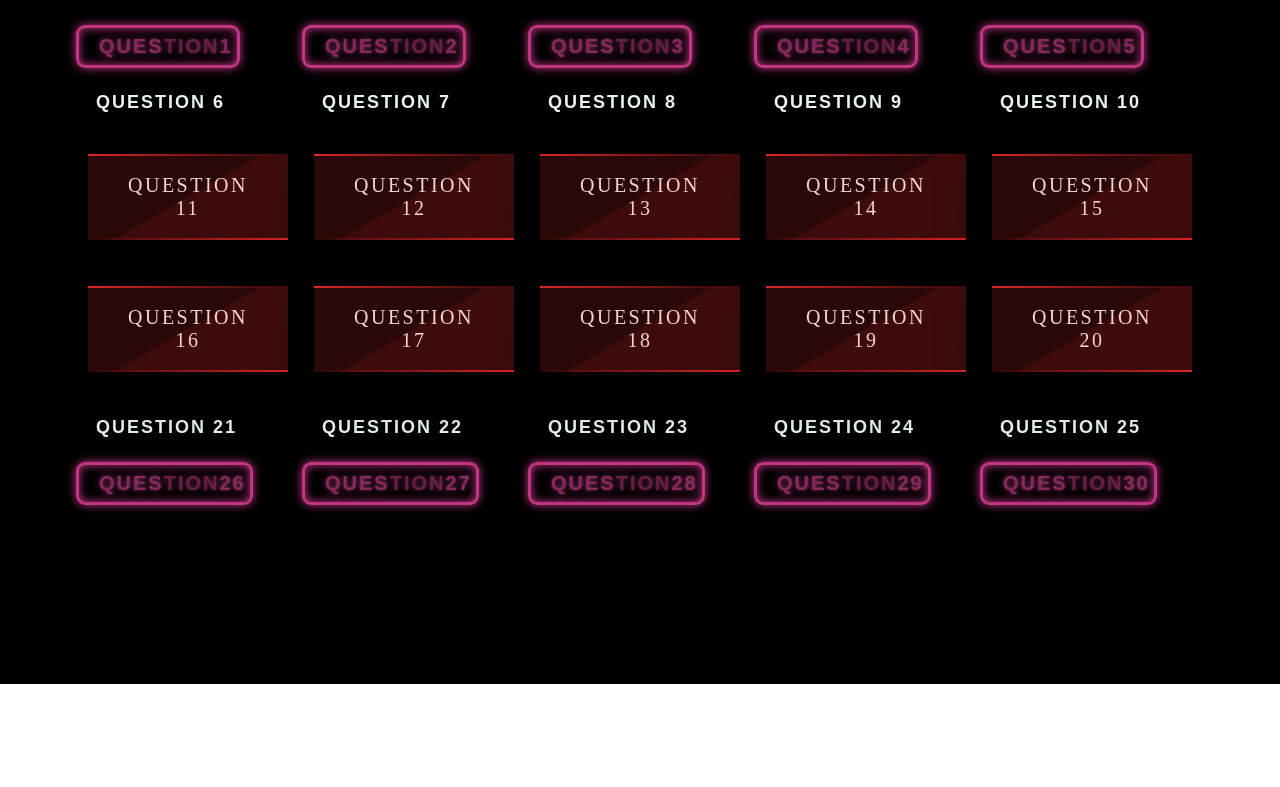
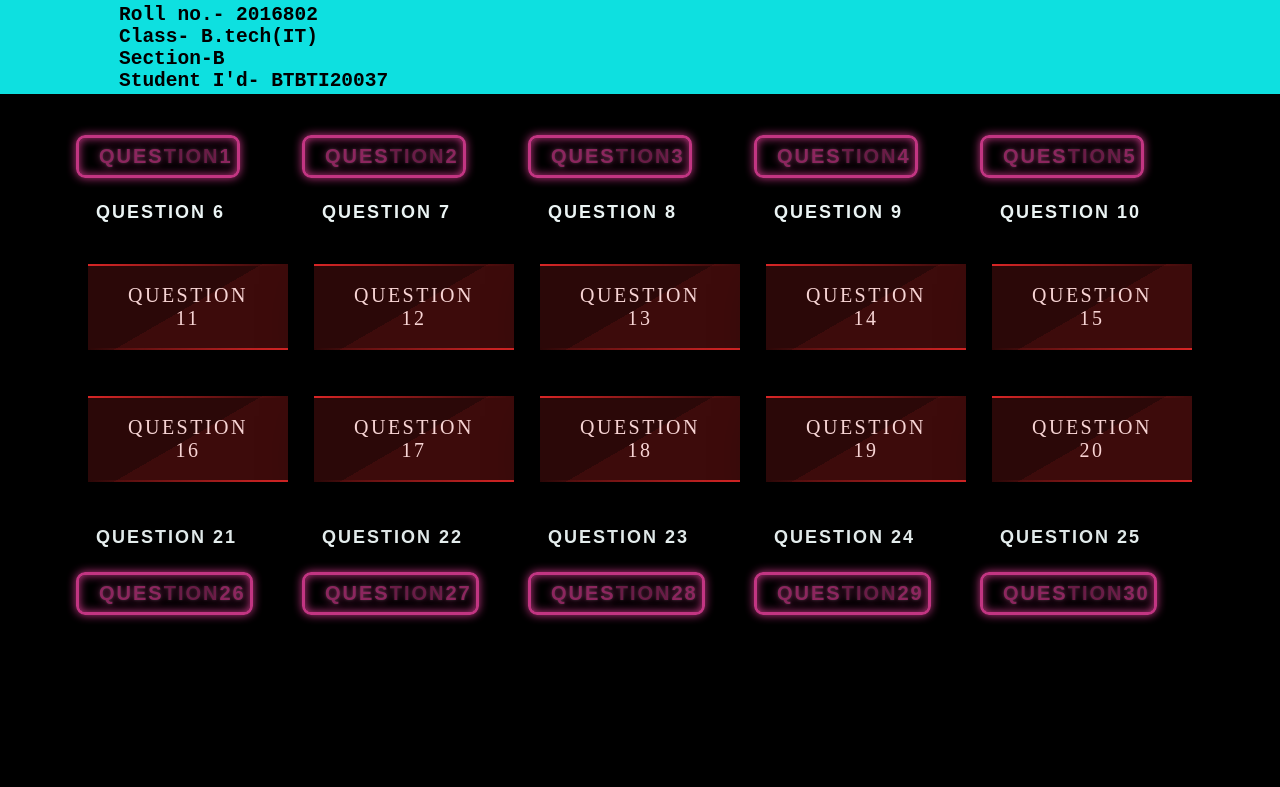
Before and after one commit to rashmichauhan16/IWT-ASSIGNMENT, a plain HTML site: page index.html in a window 1280 px wide. Shown: the part 57-844 px from the top of the page. Before the commit the page ends 800 px from the top, so only its background shows below. Drawn offline with Linux system fonts and the light colour scheme.

Commit message:
second commit

```diff
--- a/index.html
+++ b/index.html
@@ -1986,7 +1986,13 @@ button:hover{
     <div>
         <table bgcolor="levender" id="a">
             <tr>
-<td> <h1>IWT LAB PRCTICALS</h1></td>
+<td> <h1>IWT LAB PRCTICALS</h1>
+<pre><h2> Name- RASHMI CHAUHAN
+          Roll no.- 2016802
+          Class- B.tech(IT)
+          Section-B
+          Student I'd- BTBTI20037
+</h2></pre></td>
             </tr>
         </table>
         <div id="body">
```
